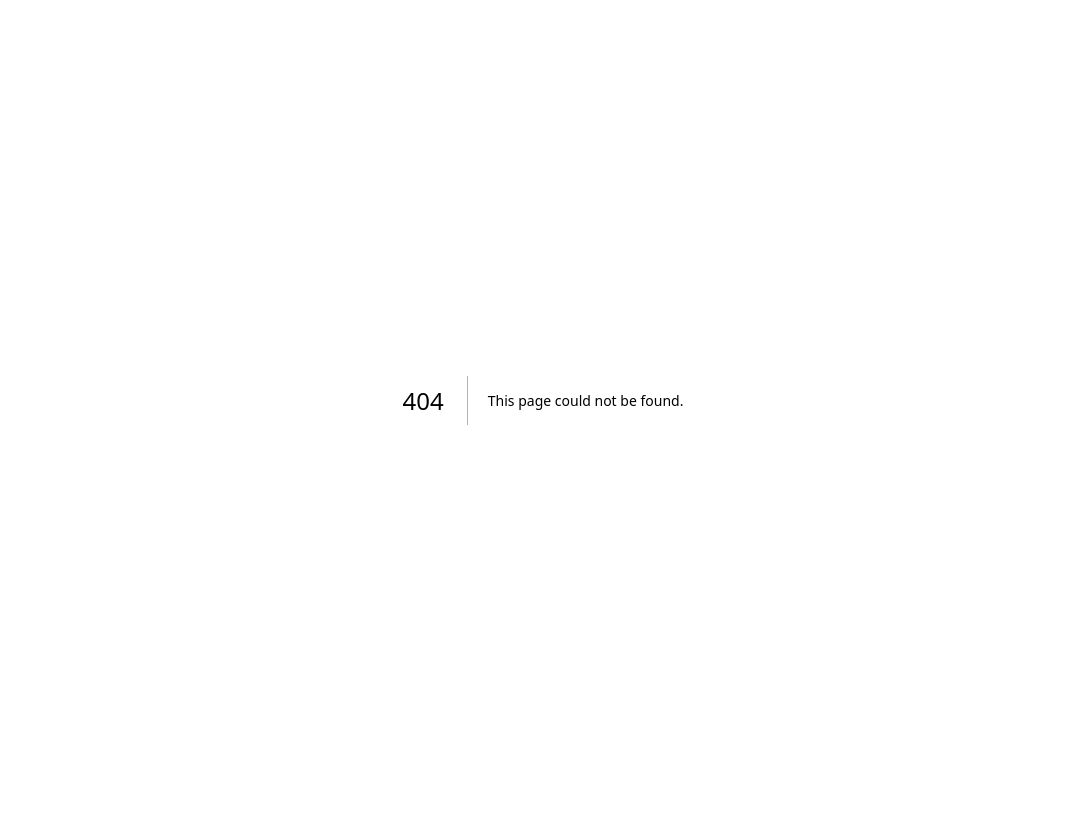
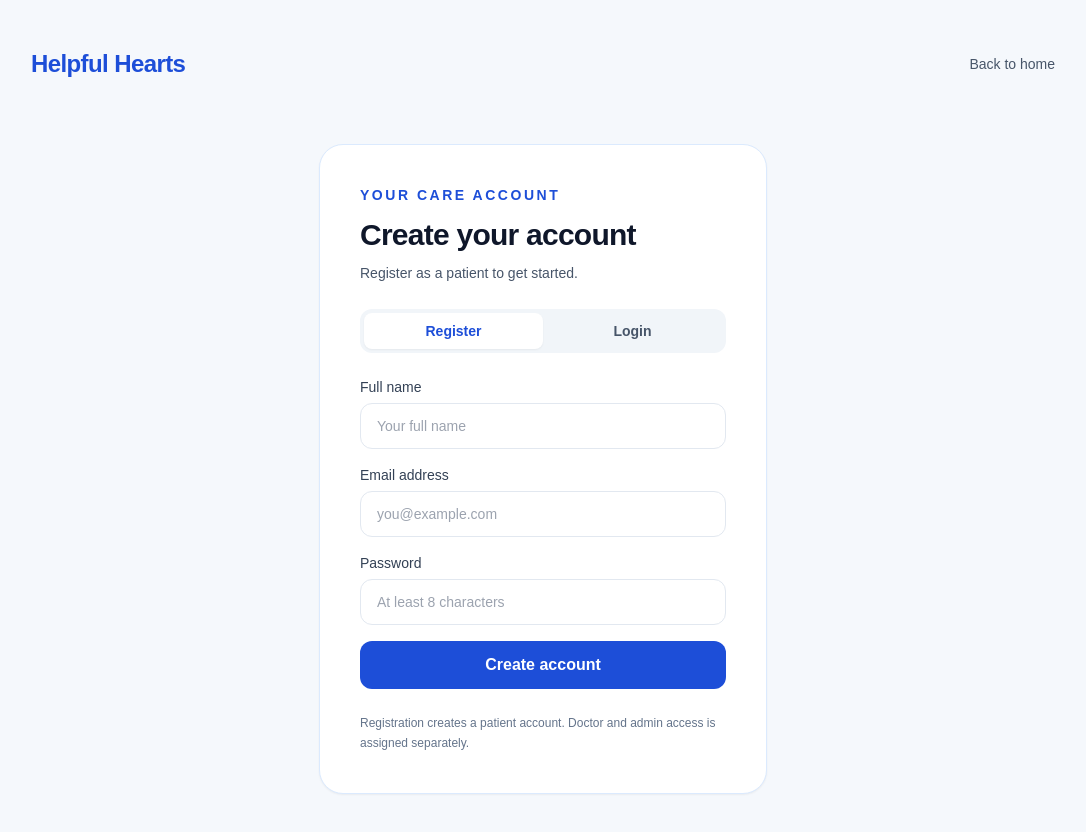
Before and after one commit to shishir-21/Helpful-Hearts, a Next.js app in the folder frontend/: page /auth in a window 1280 px wide. Before the commit this address had no page. Shown: the top 832 px of the page, without its empty margins (97-1183 px from the left). Before the commit the page ends 800 px from the top, so only its background shows below. Built offline with nearby package versions, Linux system fonts and the light colour scheme; no server answers.

Commit message:
feat(auth): add basic registration and login UI

```diff
--- /dev/null
+++ b/frontend/app/auth/page.tsx
@@ -0,0 +1,164 @@
+"use client";
+
+import Link from "next/link";
+import { FormEvent, useState } from "react";
+
+type AuthResponse = {
+  access_token: string;
+  token_type: string;
+  user: {
+    id: string;
+    email: string;
+    full_name: string;
+    role: string;
+  };
+};
+
+const API_URL = process.env.NEXT_PUBLIC_API_URL ?? "http://localhost:8000/api/v1";
+
+export default function AuthPage() {
+  const [mode, setMode] = useState<"login" | "register">("register");
+  const [fullName, setFullName] = useState("");
+  const [email, setEmail] = useState("");
+  const [password, setPassword] = useState("");
+  const [message, setMessage] = useState("");
+  const [loading, setLoading] = useState(false);
+
+  async function handleSubmit(event: FormEvent<HTMLFormElement>) {
+    event.preventDefault();
+    setMessage("");
+    setLoading(true);
+
+    try {
+      const response = await fetch(`${API_URL}/auth/${mode}`, {
+        method: "POST",
+        headers: { "Content-Type": "application/json" },
+        body: JSON.stringify(
+          mode === "register"
+            ? { full_name: fullName, email, password }
+            : { email, password },
+        ),
+      });
+      const data = (await response.json()) as AuthResponse | { detail?: string };
+
+      if (!response.ok) {
+        setMessage("detail" in data ? data.detail ?? "Something went wrong." : "Something went wrong.");
+        return;
+      }
+
+      const result = data as AuthResponse;
+      sessionStorage.setItem("helpful_hearts_access_token", result.access_token);
+      setMessage(`Welcome, ${result.user.full_name}! You are signed in.`);
+    } catch {
+      setMessage("Could not connect to the server. Please try again.");
+    } finally {
+      setLoading(false);
+    }
+  }
+
+  return (
+    <main className="min-h-screen px-6 py-12 sm:px-10">
+      <div className="mx-auto max-w-5xl">
+        <header className="flex items-center justify-between">
+          <Link href="/" className="text-2xl font-bold tracking-tight text-blue-700">
+            Helpful Hearts
+          </Link>
+          <Link href="/" className="text-sm font-medium text-slate-600 hover:text-blue-700">
+            Back to home
+          </Link>
+        </header>
+
+        <section className="mx-auto mt-16 max-w-md rounded-3xl border border-blue-100 bg-white p-8 shadow-sm sm:p-10">
+          <p className="text-sm font-semibold uppercase tracking-[0.18em] text-blue-700">
+            Your care account
+          </p>
+          <h1 className="mt-3 text-3xl font-bold tracking-tight text-slate-900">
+            {mode === "register" ? "Create your account" : "Welcome back"}
+          </h1>
+          <p className="mt-2 text-sm leading-6 text-slate-600">
+            {mode === "register"
+              ? "Register as a patient to get started."
+              : "Sign in to continue to Helpful Hearts."}
+          </p>
+
+          <div className="mt-6 grid grid-cols-2 rounded-xl bg-slate-100 p-1 text-sm font-semibold">
+            <button
+              type="button"
+              onClick={() => { setMode("register"); setMessage(""); }}
+              className={`rounded-lg px-3 py-2 ${mode === "register" ? "bg-white text-blue-700 shadow-sm" : "text-slate-600"}`}
+            >
+              Register
+            </button>
+            <button
+              type="button"
+              onClick={() => { setMode("login"); setMessage(""); }}
+              className={`rounded-lg px-3 py-2 ${mode === "login" ? "bg-white text-blue-700 shadow-sm" : "text-slate-600"}`}
+            >
+              Login
+            </button>
+          </div>
+
+          <form onSubmit={handleSubmit} className="mt-6 space-y-4">
+            {mode === "register" && (
+              <label className="block text-sm font-medium text-slate-700">
+                Full name
+                <input
+                  required
+                  minLength={2}
+                  maxLength={120}
+                  value={fullName}
+                  onChange={(event) => setFullName(event.target.value)}
+                  autoComplete="name"
+                  className="mt-1.5 w-full rounded-xl border border-slate-200 px-4 py-3 outline-none transition focus:border-blue-500 focus:ring-2 focus:ring-blue-100"
+                  placeholder="Your full name"
+                />
+              </label>
+            )}
+            <label className="block text-sm font-medium text-slate-700">
+              Email address
+              <input
+                required
+                type="email"
+                value={email}
+                onChange={(event) => setEmail(event.target.value)}
+                autoComplete="email"
+                className="mt-1.5 w-full rounded-xl border border-slate-200 px-4 py-3 outline-none transition focus:border-blue-500 focus:ring-2 focus:ring-blue-100"
+                placeholder="you@example.com"
+              />
+            </label>
+            <label className="block text-sm font-medium text-slate-700">
+              Password
+              <input
+                required
+                type="password"
+                minLength={mode === "register" ? 8 : 1}
+                maxLength={128}
+                value={password}
+                onChange={(event) => setPassword(event.target.value)}
+                autoComplete={mode === "register" ? "new-password" : "current-password"}
+                className="mt-1.5 w-full rounded-xl border border-slate-200 px-4 py-3 outline-none transition focus:border-blue-500 focus:ring-2 focus:ring-blue-100"
+                placeholder={mode === "register" ? "At least 8 characters" : "Your password"}
+              />
+            </label>
+            <button
+              type="submit"
+              disabled={loading}
+              className="w-full rounded-xl bg-blue-700 px-5 py-3 font-semibold text-white transition hover:bg-blue-800 disabled:cursor-not-allowed disabled:opacity-60"
+            >
+              {loading ? "Please wait..." : mode === "register" ? "Create account" : "Sign in"}
+            </button>
+          </form>
+
+          {message && (
+            <p role="status" className="mt-4 rounded-xl bg-blue-50 px-4 py-3 text-sm text-blue-800">
+              {message}
+            </p>
+          )}
+          <p className="mt-6 text-xs leading-5 text-slate-500">
+            Registration creates a patient account. Doctor and admin access is assigned separately.
+          </p>
+        </section>
+      </div>
+    </main>
+  );
+}
```
